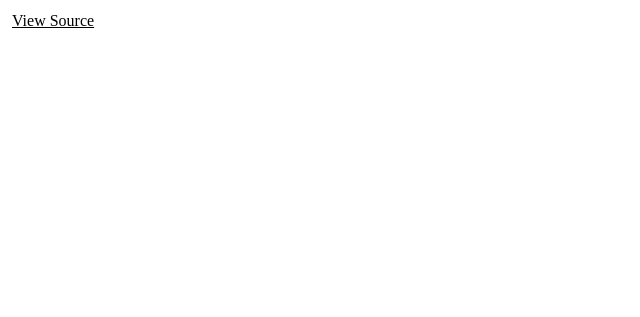
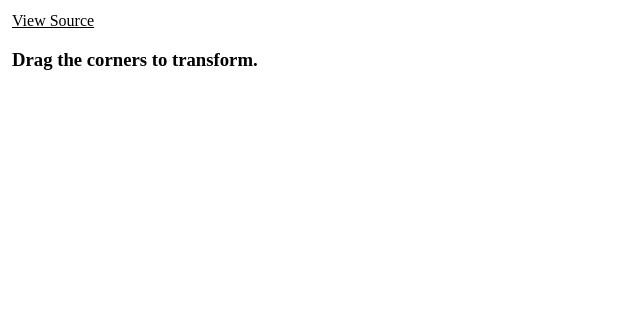
Before and after one commit to jlouthan/perspective-transform, a website: page examples/css-matrix3d/index.html in a window 1280 px wide. Shown: the whole page, without its empty margins (0-640 px from the left). Drawn offline with Linux system fonts and the light colour scheme; files whose address does not match are found by name.

Commit message:
adding help sentence to css3 example

```diff
--- a/examples/css-matrix3d/index.html
+++ b/examples/css-matrix3d/index.html
@@ -66,6 +66,7 @@
 
     <div class="view-source">
         <a href="https://github.com/jlouthan/perspective-transform/tree/master/examples/css-matrix3d">View Source</a>
+        <h3>Drag the corners to transform.</h3>
     </div>
     <script type="text/javascript" src="../..//dist/perspective-transform.min.js"></script>
     <script type="text/javascript" src="./main.js"></script>
```
